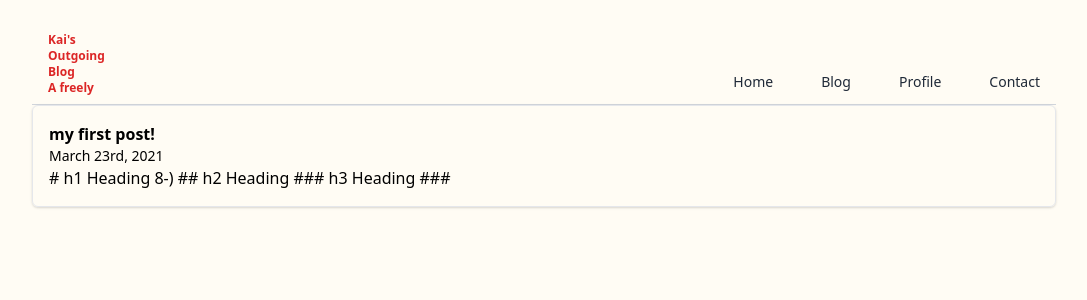
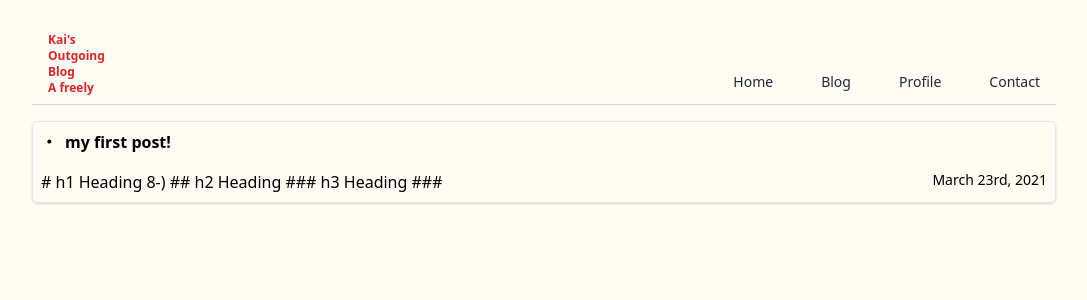
Before and after one commit to nasuka7/My_portfolio_and_blog, a Next.js app: page /blog in a window 1280 px wide. Shown: the top 300 px of the page, without its empty margins (96-1183 px from the left). Built offline with nearby package versions, Linux system fonts and the light colour scheme; what @tailwindcss/typography would draw is missing.

Commit message:
Refactor blog and skillbar

```diff
--- a/src/components/bar.tsx
+++ b/src/components/SkillBar.tsx
@@ -1,7 +1,7 @@
 import { FunctionComponent } from 'react';
 import { Skill } from '../types';
 
-const Bar: FunctionComponent<{ data: Skill }> = ({
+const SkillBar: FunctionComponent<{ data: Skill }> = ({
   data: { Icon, level, name },
 }) => {
   const bar_width = `${level}`;
@@ -19,4 +19,4 @@ const Bar: FunctionComponent<{ data: Skill }> = ({
   );
 };
 
-export default Bar;
+export default SkillBar;
--- a/src/pages/blog.tsx
+++ b/src/pages/blog.tsx
@@ -32,14 +32,14 @@ export const getStaticPaths:GetStaticPaths = async () => {
 
 function BlogListItem({ slug, title, date, content }) {
   return (
-    <div className="border boder-blue-300 shadow hover:shadow-md hover:border-black-200 rounded-md p-4 transion duration-500 ease-in-out">
+    <div className="mx-auto border my-4 shadow hover:shadow-md hover:border-black-600 rounded-md p-2 transion duration-500 ease-in-out">
       <div>
-        <div>
+        <div className="mb-4">
           <Link href={`/blog/${slug}`}>
-            <a className="font-bold">{title}</a>
+            <a className="font-bold"><span className="mr-2">・</span>{title}</a>
           </Link>
         </div>
-        <div className="text-sm">{format(parseISO(date), 'MMMM do, uuu')}</div>
+        <div className="text-sm float-right">{format(parseISO(date), 'MMMM do, uuu')}</div>
         <div>{content.substr(0, 50)}</div>
       </div>
     </div>
--- a/src/pages/resume.tsx
+++ b/src/pages/resume.tsx
@@ -1,4 +1,4 @@
-import Bar from '../components/Bar';
+import Bar from '../components/SkillBar';
 import Navbar from '../components/Navbar';
 import { languages, tools } from '../data';
 
```
